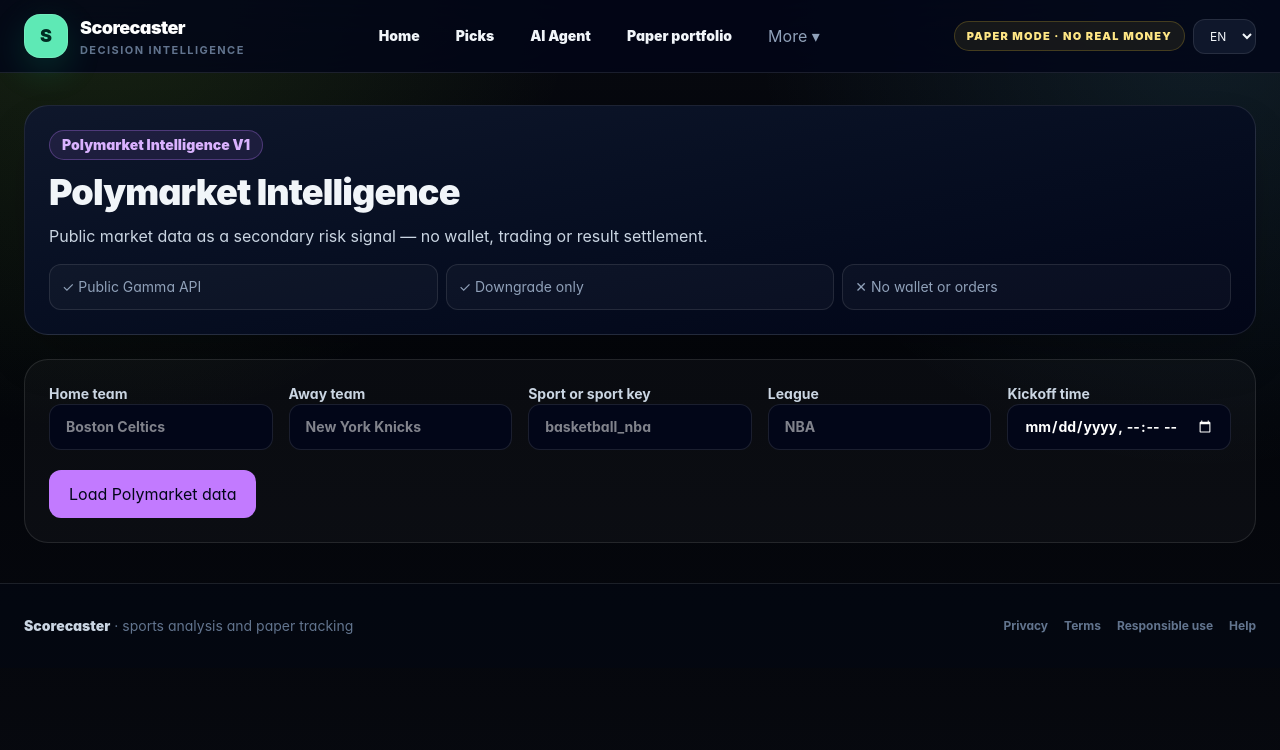
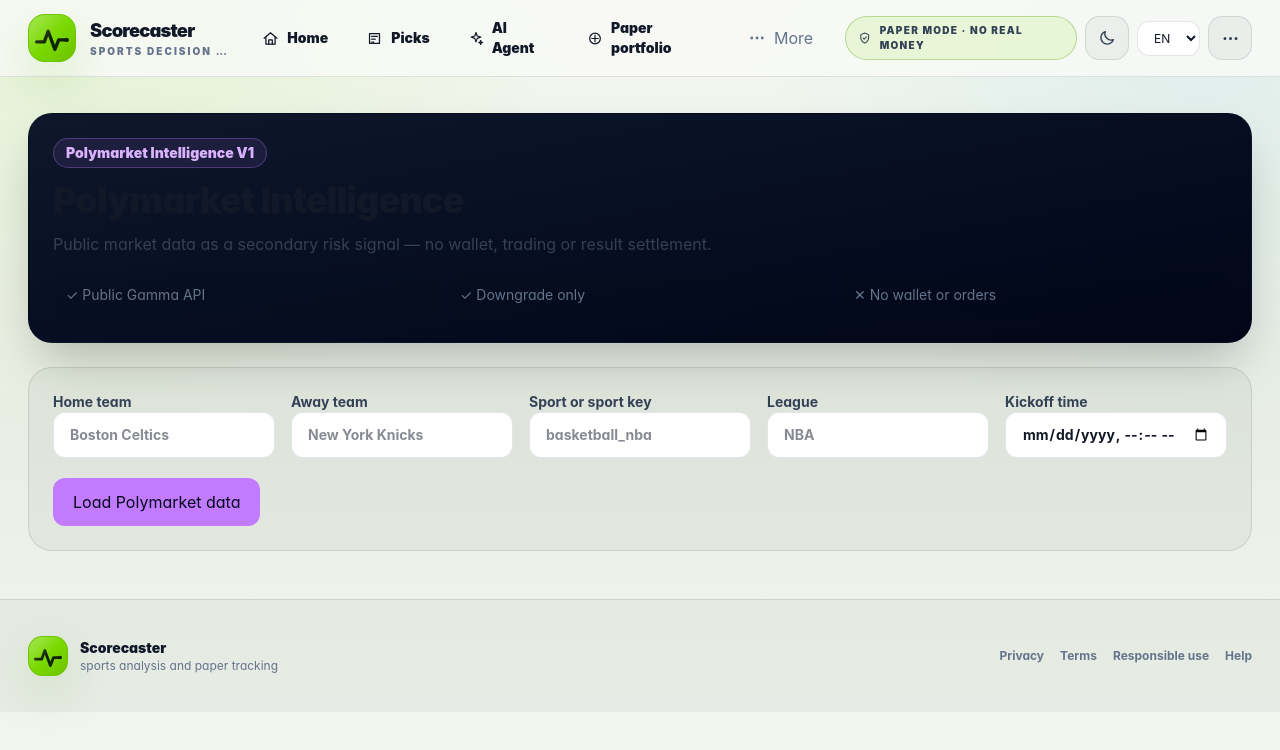
Before and after one commit to vv-glitchhub/scorecaster, a Next.js app: page /polymarket-intelligence in a window 1280 px wide. Shown: the top 750 px of the page. Built offline with nearby package versions, Linux system fonts and the light colour scheme.

Commit message:
Redesign the application shell for Visual V3

```diff
--- a/app/components/AppShell.jsx
+++ b/app/components/AppShell.jsx
@@ -5,16 +5,10 @@ import { usePathname } from "next/navigation";
 import { useEffect, useMemo, useState } from "react";
 import ContextHelp from "./ContextHelp";
 import { LanguageSwitcher, useLanguage } from "./LanguageProvider";
+import { AppIcon, BrandMark, ThemeToggle } from "./BrandUI";
 
-function NavIcon({ name }) {
-  const icons = {
-    home: "⌂",
-    picks: "◫",
-    agent: "✦",
-    portfolio: "◎",
-    more: "•••"
-  };
-  return <span className="text-base leading-none" aria-hidden="true">{icons[name] || "•"}</span>;
+function NavIcon({ name, size = 19 }) {
+  return <AppIcon name={name} size={size} />;
 }
 
 export default function AppShell({ children }) {
@@ -84,50 +78,54 @@ export default function AppShell({ children }) {
   }
 
   return (
-    <div className="min-h-screen text-slate-100">
-      <header className="sticky top-0 z-50 border-b border-white/10 bg-slate-950/82 backdrop-blur-2xl">
-        <div className="mx-auto max-w-[1440px] px-4 lg:px-6">
-          <div className="flex min-h-[72px] items-center justify-between gap-4">
-            <Link href="/" className="group flex min-w-0 items-center gap-3">
-              <div className="relative flex h-11 w-11 shrink-0 items-center justify-center rounded-2xl border border-emerald-200/30 bg-emerald-300 text-lg font-black text-emerald-950 shadow-[0_12px_35px_rgba(16,185,129,0.2)] transition group-hover:-translate-y-0.5">S</div>
+    <div className="min-h-screen text-[var(--sc-text)]">
+      <header className="sc-shell-header sticky top-0 z-50 border-b backdrop-blur-2xl">
+        <div className="mx-auto max-w-[1480px] px-4 lg:px-7">
+          <div className="flex min-h-[76px] items-center justify-between gap-4">
+            <Link href="/" className="group flex min-w-0 items-center gap-3.5" aria-label="Scorecaster">
+              <BrandMark />
               <div className="min-w-0">
-                <div className="truncate text-lg font-black tracking-[-0.03em] text-white">Scorecaster</div>
-                <div className="truncate text-[11px] font-bold uppercase tracking-[0.13em] text-slate-500">Decision intelligence</div>
+                <div className="truncate text-[1.15rem] font-black tracking-[-0.045em] text-[var(--sc-text)]">Scorecaster</div>
+                <div className="truncate text-[10px] font-black uppercase tracking-[0.2em] text-[var(--sc-muted)]">Sports decision OS</div>
               </div>
             </Link>
 
-            <nav className="hidden items-center gap-1 lg:flex" aria-label={t("nav.mainAria")}>
+            <nav className="hidden items-center gap-1.5 lg:flex" aria-label={t("nav.mainAria")}>
               {primaryItems.map((item) => (
-                <Link key={item.href} href={item.href} className={`rounded-xl px-4 py-2.5 text-sm font-black transition ${isActive(item) ? "bg-white text-slate-950" : "text-slate-400 hover:bg-white/[0.055] hover:text-white"}`}>
+                <Link key={item.href} href={item.href} className={`flex min-h-11 items-center gap-2 rounded-[0.9rem] px-4 text-sm font-black transition ${isActive(item) ? "bg-[var(--sc-brand)] text-[var(--sc-brand-ink)] shadow-[var(--sc-brand-shadow)]" : "text-[var(--sc-muted)] hover:bg-[var(--sc-surface-soft)] hover:text-[var(--sc-text)]"}`}>
+                  <NavIcon name={item.icon} size={17} />
                   {item.label}
                 </Link>
               ))}
               <div className="relative">
-                <button type="button" onClick={() => setMoreOpen((value) => !value)} className={`rounded-xl px-4 py-2.5 text-sm font-black transition ${moreOpen ? "bg-white text-slate-950" : "text-slate-400 hover:bg-white/[0.055] hover:text-white"}`} aria-expanded={moreOpen}>
-                  {t("nav.more")} <span aria-hidden="true">▾</span>
+                <button type="button" onClick={() => setMoreOpen((value) => !value)} className={`flex min-h-11 items-center gap-2 rounded-[0.9rem] px-4 text-sm font-black transition ${moreOpen ? "bg-[var(--sc-surface-hover)] text-[var(--sc-text)]" : "text-[var(--sc-muted)] hover:bg-[var(--sc-surface-soft)] hover:text-[var(--sc-text)]"}`} aria-expanded={moreOpen}>
+                  <NavIcon name="more" size={18} />{t("nav.more")}
                 </button>
                 {moreOpen && (
-                  <div className="absolute right-0 top-14 z-50 w-[860px] max-w-[92vw] rounded-3xl border border-white/10 bg-slate-950/97 p-5 shadow-[0_32px_90px_rgba(0,0,0,0.55)] backdrop-blur-2xl">
+                  <div className="sc-menu-surface absolute right-0 top-14 z-50 w-[900px] max-w-[92vw] rounded-[1.7rem] p-5 backdrop-blur-2xl">
                     <div className="grid gap-5 md:grid-cols-3">
                       {groups.map((group) => (
                         <section key={group.title}>
-                          <h2 className="mb-2 px-2 text-[11px] font-black uppercase tracking-[0.18em] text-slate-500">{group.title}</h2>
+                          <h2 className="mb-2 px-2 text-[10px] font-black uppercase tracking-[0.2em] text-[var(--sc-faint)]">{group.title}</h2>
                           <div className="space-y-1.5">
                             {group.items.map((item) => (
-                              <Link key={item.href} href={item.href} className="block rounded-2xl border border-transparent px-3 py-2.5 transition hover:border-white/10 hover:bg-white/[0.05]">
-                                <div className="text-sm font-black text-white">{item.label}</div>
-                                <div className="mt-0.5 text-xs leading-5 text-slate-500">{item.description}</div>
+                              <Link key={item.href} href={item.href} className="group block rounded-[1.05rem] border border-transparent px-3 py-2.5 transition hover:border-[var(--sc-border)] hover:bg-[var(--sc-surface-soft)]">
+                                <div className="flex items-center justify-between gap-3">
+                                  <div className="text-sm font-black text-[var(--sc-text)]">{item.label}</div>
+                                  <AppIcon name="chevron" size={15} className="text-[var(--sc-faint)] transition group-hover:translate-x-0.5 group-hover:text-[var(--sc-brand)]" />
+                                </div>
+                                <div className="mt-0.5 text-xs leading-5 text-[var(--sc-muted)]">{item.description}</div>
                               </Link>
                             ))}
                           </div>
                         </section>
                       ))}
                     </div>
-                    <div className="mt-5 border-t border-white/10 pt-4">
-                      <button type="button" onClick={() => setAdvancedOpen((value) => !value)} className="flex w-full items-center justify-between rounded-xl px-3 py-2 text-left text-xs font-black uppercase tracking-[0.16em] text-slate-500 hover:bg-white/[0.04] hover:text-slate-300">
+                    <div className="mt-5 border-t border-[var(--sc-border)] pt-4">
+                      <button type="button" onClick={() => setAdvancedOpen((value) => !value)} className="flex w-full items-center justify-between rounded-xl px-3 py-2 text-left text-[10px] font-black uppercase tracking-[0.18em] text-[var(--sc-faint)] hover:bg-[var(--sc-surface-soft)] hover:text-[var(--sc-muted)]">
                         <span>{tr({ fi: "Advanced / ylläpito", en: "Advanced / operator", es: "Avanzado / operación" })}</span><span>{advancedOpen ? "−" : "+"}</span>
                       </button>
-                      {advancedOpen && <div className="mt-2 flex flex-wrap gap-2">{advancedItems.map((item) => <Link key={item.href} href={item.href} className="rounded-xl border border-white/10 bg-white/[0.035] px-3 py-2 text-xs font-bold text-slate-400 hover:text-white">{item.label}</Link>)}</div>}
+                      {advancedOpen && <div className="mt-2 flex flex-wrap gap-2">{advancedItems.map((item) => <Link key={item.href} href={item.href} className="rounded-xl border border-[var(--sc-border)] bg-[var(--sc-surface-soft)] px-3 py-2 text-xs font-bold text-[var(--sc-muted)] hover:border-[var(--sc-brand-border)] hover:text-[var(--sc-text)]">{item.label}</Link>)}</div>}
                     </div>
                   </div>
                 )}
@@ -135,47 +133,48 @@ export default function AppShell({ children }) {
             </nav>
 
             <div className="flex items-center gap-2">
-              <div className="hidden rounded-full border border-amber-300/20 bg-amber-300/8 px-3 py-1.5 text-[11px] font-black uppercase tracking-[0.11em] text-amber-200 sm:block">{t("mode.paper")}</div>
+              <div className="hidden items-center gap-2 rounded-full border border-[var(--sc-brand-border)] bg-[var(--sc-brand-soft)] px-3 py-1.5 text-[10px] font-black uppercase tracking-[0.13em] text-[var(--sc-text-secondary)] sm:flex"><AppIcon name="shield" size={14} />{t("mode.paper")}</div>
+              <ThemeToggle labelDark={tr({ fi: "Tumma tila", en: "Dark mode", es: "Modo oscuro" })} labelLight={tr({ fi: "Vaalea tila", en: "Light mode", es: "Modo claro" })} />
               <LanguageSwitcher compact />
-              <button type="button" onClick={() => setMenuOpen((value) => !value)} className="rounded-xl border border-white/10 bg-white/[0.045] px-3 py-2.5 text-sm font-black text-white lg:hidden" aria-expanded={menuOpen} aria-controls="mobile-menu">
-                {menuOpen ? t("nav.close") : t("nav.menu")}
+              <button type="button" onClick={() => setMenuOpen((value) => !value)} className="sc-icon-button lg:hidden" aria-expanded={menuOpen} aria-controls="mobile-menu" aria-label={menuOpen ? t("nav.close") : t("nav.menu")}>
+                <NavIcon name={menuOpen ? "more" : "more"} />
               </button>
             </div>
           </div>
 
           {menuOpen && (
-            <div id="mobile-menu" className="max-h-[calc(100vh-88px)] overflow-y-auto border-t border-white/10 pb-7 pt-4 lg:hidden">
-              <div className="mb-4 rounded-2xl border border-amber-300/20 bg-amber-300/8 p-3 text-center text-xs font-black text-amber-100">{t("mode.paperDescription")}</div>
+            <div id="mobile-menu" className="max-h-[calc(100vh-92px)] overflow-y-auto border-t border-[var(--sc-border)] pb-7 pt-4 lg:hidden">
+              <div className="mb-4 flex items-center justify-center gap-2 rounded-2xl border border-[var(--sc-brand-border)] bg-[var(--sc-brand-soft)] p-3 text-center text-xs font-black text-[var(--sc-text-secondary)]"><AppIcon name="shield" size={15} />{t("mode.paperDescription")}</div>
               <div className="grid grid-cols-2 gap-2">
-                {primaryItems.map((item) => <Link key={item.href} href={item.href} className={`rounded-2xl border px-3 py-3 text-center text-sm font-black ${isActive(item) ? "border-emerald-300/30 bg-emerald-300/12 text-emerald-100" : "border-white/10 bg-white/[0.035] text-slate-300"}`}>{item.label}</Link>)}
+                {primaryItems.map((item) => <Link key={item.href} href={item.href} className={`flex min-h-14 items-center justify-center gap-2 rounded-2xl border px-3 py-3 text-center text-sm font-black ${isActive(item) ? "border-[var(--sc-brand-border)] bg-[var(--sc-brand-soft)] text-[var(--sc-text)]" : "border-[var(--sc-border)] bg-[var(--sc-surface-soft)] text-[var(--sc-text-secondary)]"}`}><NavIcon name={item.icon} />{item.label}</Link>)}
               </div>
               <div className="mt-6 space-y-6">
-                {groups.map((group) => <section key={group.title}><h2 className="mb-2 text-xs font-black uppercase tracking-[0.18em] text-slate-500">{group.title}</h2><div className="grid gap-2 sm:grid-cols-2">{group.items.map((item) => <Link key={item.href} href={item.href} className="rounded-2xl border border-white/10 bg-white/[0.035] p-4"><div className="font-black text-white">{item.label}</div><div className="mt-1 text-xs leading-5 text-slate-500">{item.description}</div></Link>)}</div></section>)}
-                <section><button type="button" onClick={() => setAdvancedOpen((value) => !value)} className="flex w-full items-center justify-between text-xs font-black uppercase tracking-[0.18em] text-slate-500"><span>{tr({ fi: "Advanced / ylläpito", en: "Advanced / operator", es: "Avanzado / operación" })}</span><span>{advancedOpen ? "−" : "+"}</span></button>{advancedOpen && <div className="mt-3 flex flex-wrap gap-2">{advancedItems.map((item) => <Link key={item.href} href={item.href} className="rounded-xl border border-white/10 bg-white/[0.035] px-3 py-2 text-xs font-bold text-slate-400">{item.label}</Link>)}</div>}</section>
+                {groups.map((group) => <section key={group.title}><h2 className="mb-2 text-[10px] font-black uppercase tracking-[0.2em] text-[var(--sc-faint)]">{group.title}</h2><div className="grid gap-2 sm:grid-cols-2">{group.items.map((item) => <Link key={item.href} href={item.href} className="rounded-2xl border border-[var(--sc-border)] bg-[var(--sc-surface-soft)] p-4"><div className="font-black text-[var(--sc-text)]">{item.label}</div><div className="mt-1 text-xs leading-5 text-[var(--sc-muted)]">{item.description}</div></Link>)}</div></section>)}
+                <section><button type="button" onClick={() => setAdvancedOpen((value) => !value)} className="flex w-full items-center justify-between text-[10px] font-black uppercase tracking-[0.2em] text-[var(--sc-faint)]"><span>{tr({ fi: "Advanced / ylläpito", en: "Advanced / operator", es: "Avanzado / operación" })}</span><span>{advancedOpen ? "−" : "+"}</span></button>{advancedOpen && <div className="mt-3 flex flex-wrap gap-2">{advancedItems.map((item) => <Link key={item.href} href={item.href} className="rounded-xl border border-[var(--sc-border)] bg-[var(--sc-surface-soft)] px-3 py-2 text-xs font-bold text-[var(--sc-muted)]">{item.label}</Link>)}</div>}</section>
               </div>
             </div>
           )}
         </div>
       </header>
 
-      <main className="mx-auto max-w-[1440px] px-4 py-6 pb-28 lg:px-6 lg:py-8 lg:pb-10">
+      <main className="mx-auto max-w-[1480px] px-4 py-6 pb-28 lg:px-7 lg:py-9 lg:pb-12">
         <ContextHelp />
-        {children}
+        <div className="sc-rise-in">{children}</div>
       </main>
 
-      <nav className="sc-safe-bottom fixed inset-x-0 bottom-0 z-50 grid grid-cols-5 border-t border-white/10 bg-slate-950/94 px-1 pt-1 backdrop-blur-2xl lg:hidden" aria-label={t("nav.quickAria")}>
-        {primaryItems.map((item) => <Link key={item.href} href={item.href} className={`flex min-h-14 flex-col items-center justify-center gap-1 rounded-xl px-1 text-center text-[10px] font-black ${isActive(item) ? "bg-emerald-300/10 text-emerald-200" : "text-slate-500"}`}><NavIcon name={item.icon} />{item.short}</Link>)}
-        <button type="button" onClick={() => setMenuOpen(true)} className="flex min-h-14 flex-col items-center justify-center gap-1 rounded-xl px-1 text-[10px] font-black text-slate-500"><NavIcon name="more" />{t("nav.more")}</button>
+      <nav className="sc-safe-bottom sc-shell-header fixed inset-x-0 bottom-0 z-50 grid grid-cols-5 border-t px-1 pt-1 backdrop-blur-2xl lg:hidden" aria-label={t("nav.quickAria")}>
+        {primaryItems.map((item) => <Link key={item.href} href={item.href} className={`relative flex min-h-[3.7rem] flex-col items-center justify-center gap-1 rounded-xl px-1 text-center text-[10px] font-black ${isActive(item) ? "text-[var(--sc-text)]" : "text-[var(--sc-faint)]"}`}>{isActive(item) && <span className="absolute top-0 h-0.5 w-7 rounded-full bg-[var(--sc-brand)] shadow-[0_0_16px_var(--sc-brand)]" />}<NavIcon name={item.icon} />{item.short}</Link>)}
+        <button type="button" onClick={() => setMenuOpen(true)} className="flex min-h-[3.7rem] flex-col items-center justify-center gap-1 rounded-xl px-1 text-[10px] font-black text-[var(--sc-faint)]"><NavIcon name="more" />{t("nav.more")}</button>
       </nav>
 
-      <footer className="border-t border-white/10 bg-slate-950/35 py-8">
-        <div className="mx-auto flex max-w-[1440px] flex-col gap-4 px-4 text-sm text-slate-500 sm:flex-row sm:items-center sm:justify-between lg:px-6">
-          <div><span className="font-black text-slate-300">Scorecaster</span> · {t("footer.summary")}</div>
+      <footer className="border-t border-[var(--sc-border)] bg-[var(--sc-surface-soft)] py-9">
+        <div className="mx-auto flex max-w-[1480px] flex-col gap-5 px-4 text-sm text-[var(--sc-muted)] sm:flex-row sm:items-center sm:justify-between lg:px-7">
+          <div className="flex items-center gap-3"><BrandMark compact /><div><div className="font-black text-[var(--sc-text)]">Scorecaster</div><div className="text-xs">{t("footer.summary")}</div></div></div>
           <div className="flex flex-wrap gap-x-4 gap-y-2 text-xs font-bold">
-            <Link href="/privacy" className="hover:text-white">{t("footer.privacy")}</Link>
-            <Link href="/terms" className="hover:text-white">{t("footer.terms")}</Link>
-            <Link href="/responsible-use" className="hover:text-white">{t("footer.responsible")}</Link>
-            <Link href="/help" className="hover:text-white">{t("nav.help")}</Link>
+            <Link href="/privacy" className="hover:text-[var(--sc-text)]">{t("footer.privacy")}</Link>
+            <Link href="/terms" className="hover:text-[var(--sc-text)]">{t("footer.terms")}</Link>
+            <Link href="/responsible-use" className="hover:text-[var(--sc-text)]">{t("footer.responsible")}</Link>
+            <Link href="/help" className="hover:text-[var(--sc-text)]">{t("nav.help")}</Link>
           </div>
         </div>
       </footer>
```
